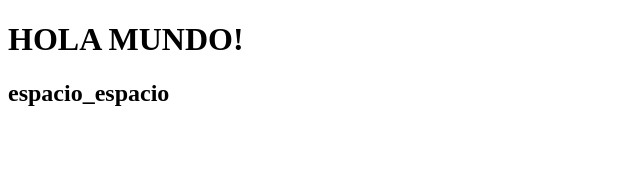
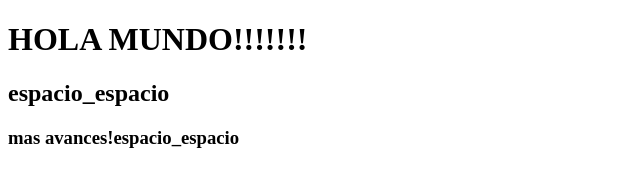
Before and after one commit to ElkronAiken/Tp2_CaC, a plain HTML site: page index.html in a window 1280 px wide. Shown: the whole page, without its empty margins (0-640 px from the left). Drawn offline with Linux system fonts and the light colour scheme.

Commit message:
Update index.html

```diff
--- a/index.html
+++ b/index.html
@@ -9,10 +9,13 @@
 </head>
 <body>
     <h1>
-        HOLA MUNDO!
+        HOLA MUNDO!!!!!!!
     </h1>
     <h2>
         espacio_espacio
     </h2>
+    <h3>
+        mas avances!espacio_espacio
+    </h3>
 </body>
 </html>
```
